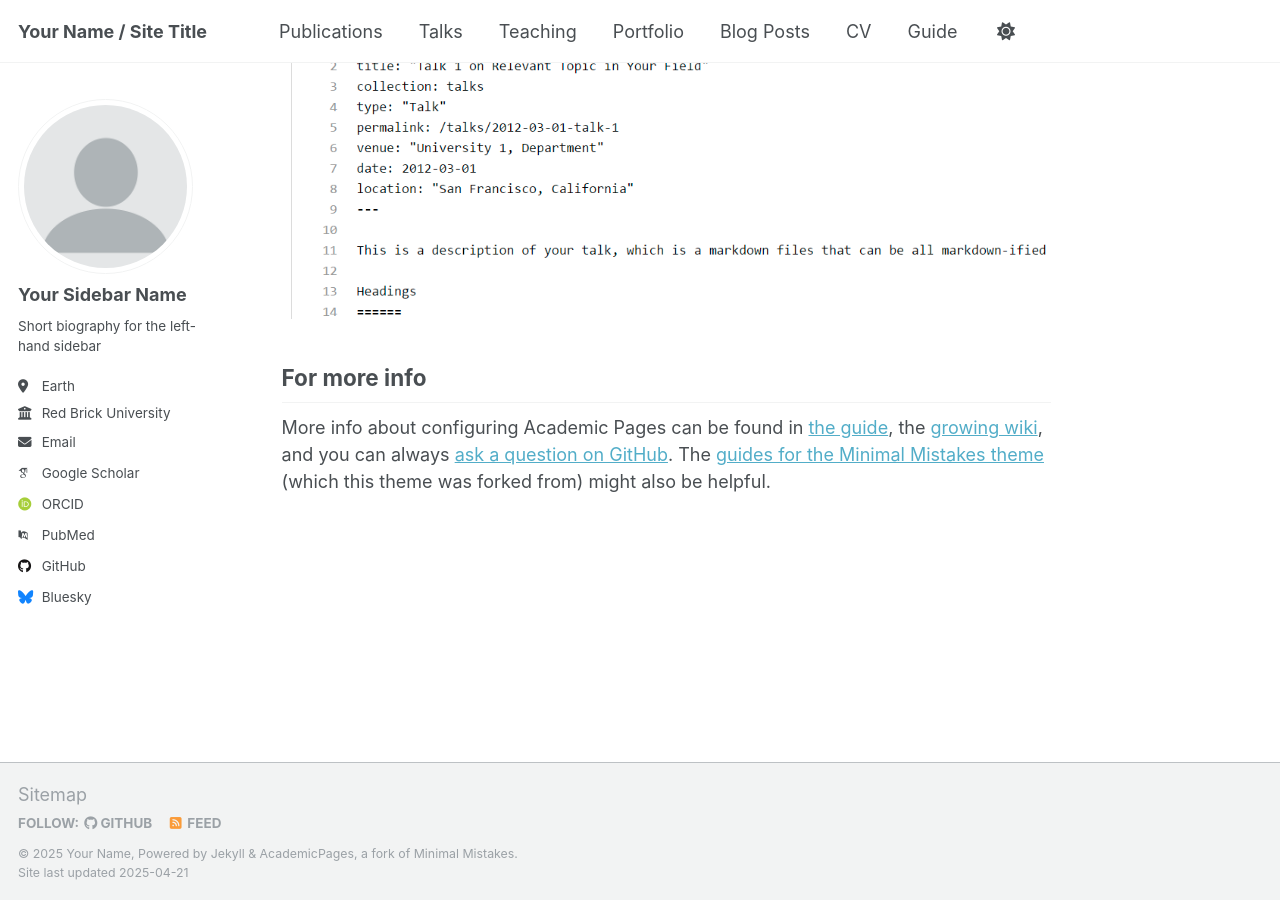
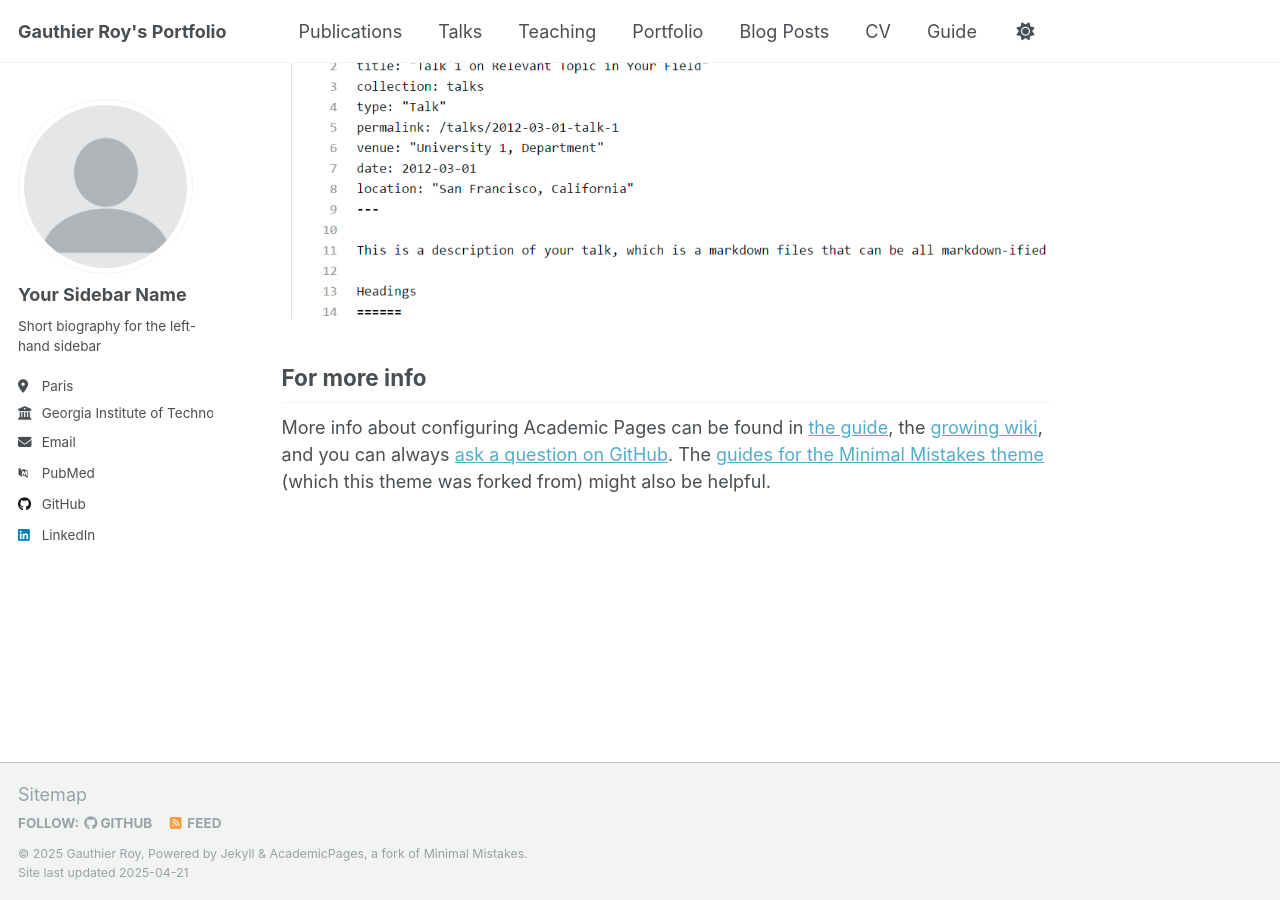
Before and after one commit to GauthierRoy/GauthierRoy.github.io, a Jekyll site: the page built from _pages/about.md, in a window 1280 px wide and 900 px high, scrolled down 2636 px. Built offline with Jekyll 4.4.1, drawn with Linux system fonts in a browser that asks for light colours; some web fonts are replaced.

Commit message:
Update _config.yml

```diff
--- a/_config.yml
+++ b/_config.yml
@@ -9,13 +9,13 @@
 # Basic Site Settings
 locale                   : "en-US"
 site_theme               : "default"
-title                    : "Your Name / Site Title"
+title                    : "Gauthier Roy's Portfolio"
 title_separator          : "-"
-name                     : &name "Your Name"
+name                     : &name "Gauthier Roy"
 description              : &description "personal description"
-url                      : https://academicpages.github.io # the base hostname & protocol for your site e.g. "https://[your GitHub username].github.io"
+url                      : https://GauthierRoy.github.io # the base hostname & protocol for your site e.g. "https://[your GitHub username].github.io"
 baseurl                  : "" # the subpath of your site, e.g. "/blog"
-repository               : "academicpages/academicpages.github.io"
+repository               : "GauthierRoy.github.io"
 
 # Site Author - The following control what appear as part of the author content on the side bar.
 #               If a field is blank the icon and link will not appear, otherwise it will be shown.
@@ -26,16 +26,16 @@
   name             : "Your Sidebar Name"
   pronouns         : # example: "she/her"
   bio              : "Short biography for the left-hand sidebar"
-  location         : "Earth"
-  employer         : "Red Brick University"
+  location         : "Paris"
+  employer         : "Georgia Institute of Technology"
   uri              : # URL
   email            : "none@example.org"
 
   # Academic websites
   arxiv            : # URL - Update with the correct link to your profile
-  googlescholar    : "https://scholar.google.com/citations?user=PS_CX0AAAAAJ"
+  googlescholar    :
   impactstory      : # URL
-  orcid            : "http://orcid.org/yourorcidurl"
+  orcid            :
   semantic         : # URL
   pubmed           : "https://www.ncbi.nlm.nih.gov/pubmed/?term=john+snow"
   researchgate     : # URL
@@ -45,12 +45,12 @@
   bitbucket        : # Username - Update with your username on the site
   codepen          : # Username
   dribbble         : # Username
-  github           : "academicpages"
+  github           : "https://github.com/GauthierRoy"
   kaggle           : # Username
   stackoverflow    : # User number or user number and name (i.e., use "1" or "1/jeff-atwood")
 
   # Social media
-  bluesky          : "bsky.app" # Replace this with you Bluesky username
+  bluesky          :
   facebook         : # Username
   flickr           : # Username
   foursquare       : # Username
@@ -59,7 +59,7 @@
   keybase          : # Username
   instagram        : # Username
   lastfm           : # Username
-  linkedin         : # Username
+  linkedin         : "https://www.linkedin.com/in/gauthier--roy/"
   mastodon         : # URL
   medium           : # URL
   pinterest        : # Username
@@ -131,7 +131,7 @@
 
 # Social Sharing
 twitter:
-  username               : &twitter
+  username               :
 facebook:
   username               :
   app_id                 :
```
